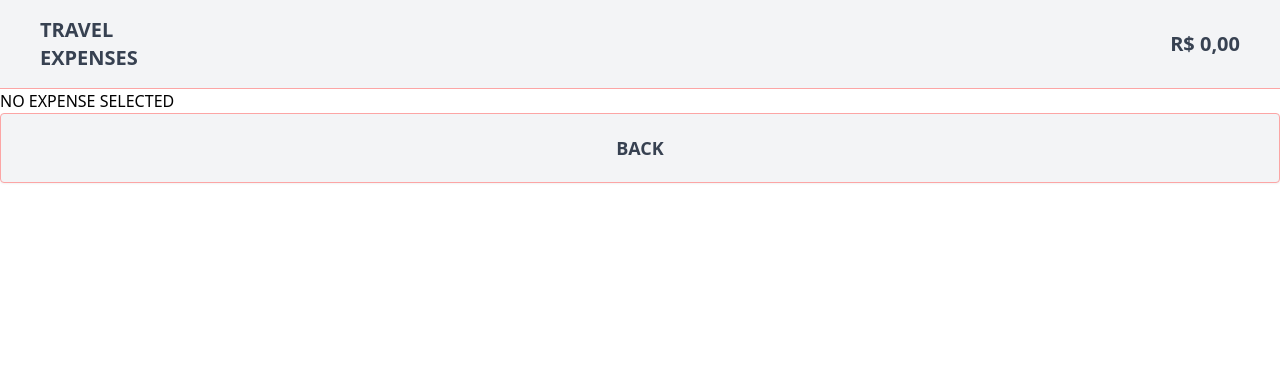
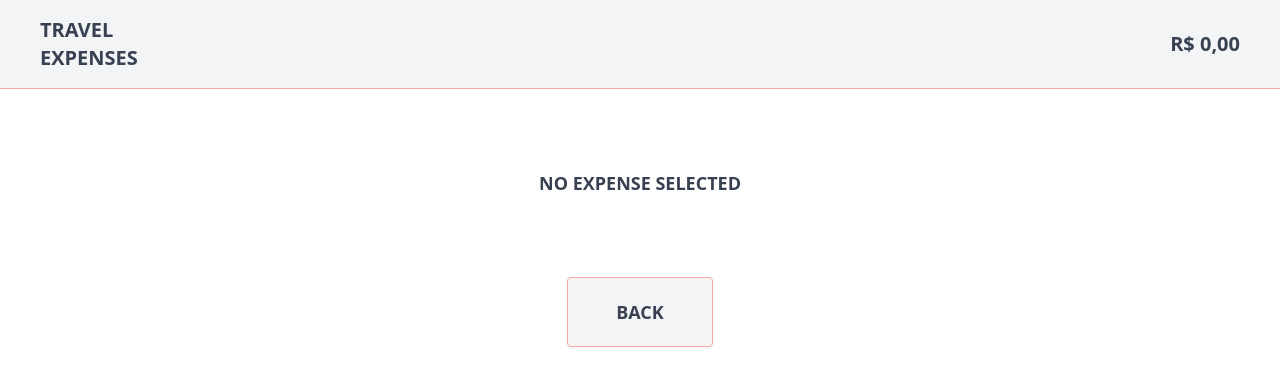
Before and after one commit to arthurstatuti/joy-expenses, a React (Create React App) app: page /details in a window 1280 px wide. Shown: the top 386 px of the page. Built offline with nearby package versions, Linux system fonts and the light colour scheme; no server answers.

Commit message:
page Details.js style done

```diff
--- a/src/pages/Details.js
+++ b/src/pages/Details.js
@@ -17,38 +17,41 @@ function Details() {
 
   if (detailedExpense.length === 0) {
     return (
-      <div>
+      <div className=" text-gray-700">
         <Header />
-        <h3> NO EXPENSE SELECTED </h3>
-        <ButtonBACK />
+        <h3 className="flex justify-center font-bold text-lg m-20"> NO EXPENSE SELECTED </h3>
+
+        <div className="flex justify-evenly mx-12 my-4">
+          <ButtonBACK />
+        </div>
       </div>
     )
   } else {
     return (
-      <div className=" text-gray-700">
+      <div className=" text-gray-700 text-lg">
         <Header />
 
         <h2 className=" text-gray-700 bg-gray-100 border-b border-red-300 flex justify-center p-4 font-bold"> EXPENSE DETAILS </h2>
 
-        <div className="flex justify-center font-bold mt-4">
+        <div className="flex justify-center font-bold mx-4 mt-8">
           <h3> WHAT </h3>
         </div>
         <div className="flex justify-center">
           {detailedExpense.what}
         </div>
 
-        <div className="flex justify-center font-bold mt-4">
+        <div className="flex justify-center font-bold mx-4 mt-8">
           <h3> WHERE </h3>
         </div>
         <div className="flex justify-center">
           {detailedExpense.where}
         </div>
 
-        <div className="flex justify-center font-bold mt-4"> {`${detailedExpense.date}`} </div>
+        <div className=" text-2xl flex justify-center font-bold mx-4 mt-16"> {`R$ ${parseFloat(detailedExpense.newPrice).toFixed(2)}`} </div>
 
-        <div className="flex justify-center font-bold mt-4"> {`R$ ${parseFloat(detailedExpense.newPrice).toFixed(2)}`} </div>
+        <div className="flex justify-center mx-4 mt-1"> {`${detailedExpense.date}`} </div>
 
-        <p className=" text-gray-700 flex justify-center p-4">
+        <p className=" text-gray-700 flex justify-center p-4 m-10 mb-8">
           {`Original Price ${detailedExpense.price}`} <br />
           {`Original Currency ${detailedExpense.currency}`} <br />
           {`Exchange Rate ${detailedExpense.rate}`}
```
